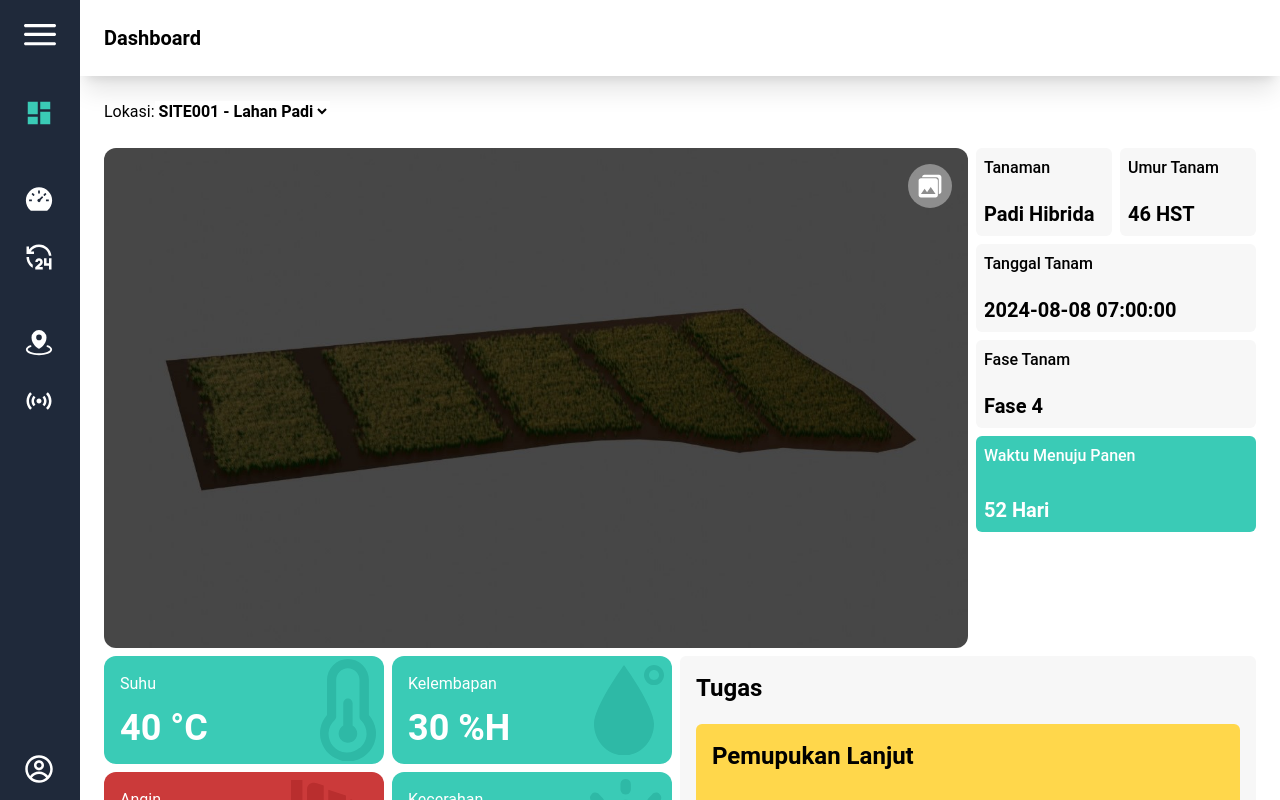
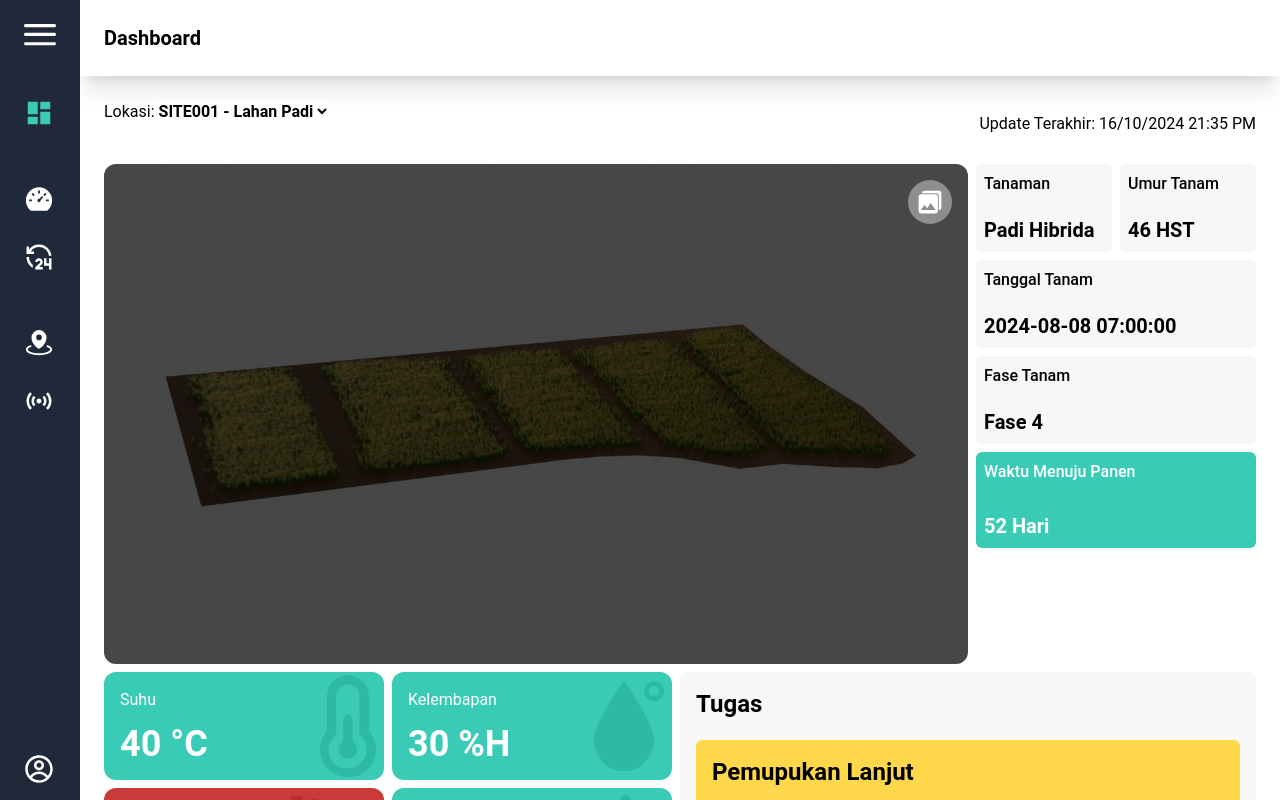
Before and after one commit to shalmanrafli30/agrosmart-system, a Next.js app: page / in a window 1280 px wide. Shown: the top 800 px of the page. Built offline with nearby package versions, Linux system fonts and the light colour scheme.

Commit message:
add update terakhir

```diff
--- a/src/app/page.tsx
+++ b/src/app/page.tsx
@@ -32,7 +32,10 @@ export const Tasks = [
 export default function HomePage() {
   return (
     <div className="p-6">
-      <Site />
+      <div className="flex justify-between items-center w-full mb-4">
+          <Site />
+          <span className="text-right">Update Terakhir: 16/10/2024 21:35 PM</span>
+      </div>
       <div className="flex gap-2">
         {/* ILUSTRASI LAHAN */}
         <div className="bg-gray-600 h-[500px] rounded-xl w-3/4 overflow-hidden relative">
--- a/src/app/realtime/page.tsx
+++ b/src/app/realtime/page.tsx
@@ -69,7 +69,10 @@ export const data = [
 export default function Realtime() {
     return (
         <div className="p-6">
-            <Site />
+            <div className="flex justify-between items-center w-full mb-4">
+                <Site />
+                <span className="text-right">Update Terakhir: 16/10/2024 21:35 PM</span>
+            </div>
             <div className="bg-gray-600 flex-grow-[3] h-[500px] rounded-xl max-w-screen-2xl overflow-hidden">
                 <img src="/assets/img/Lahan.jpg" alt="gambar lahan" className="object-cover object-center w-full h-full"/>
             </div>
```
